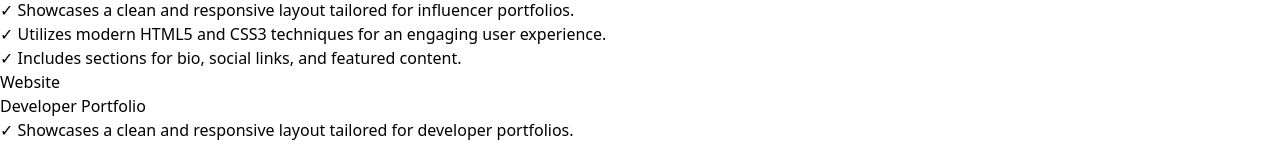
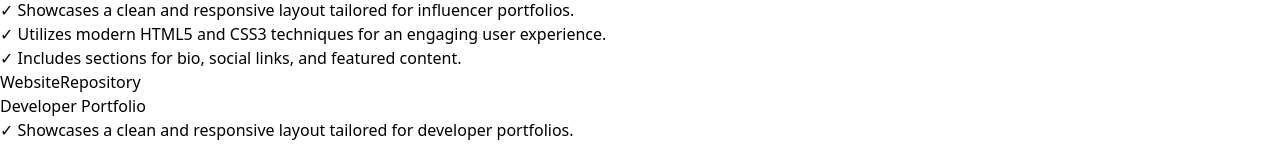
Before and after one commit to Nirob-Barman/MyPortfolio, a React (Vite) app: page /projects in a window 1280 px wide. Shown: the part 800-946 px from the top of the page. Built offline with nearby package versions, Linux system fonts and the light colour scheme.

Commit message:
Repository Added in project page for static projects

```diff
--- a/src/Home/Home/ProjectsPage.jsx
+++ b/src/Home/Home/ProjectsPage.jsx
@@ -78,6 +78,17 @@ const ProjectsPage = () => {
                                 </a>
                             )}
 
+                            {project.links.repository && (
+                                <a
+                                    href={project.links.repository}
+                                    target="_blank"
+                                    rel="noopener noreferrer"
+                                    className="bg-blue-500 text-white px-4 py-2 rounded-full"
+                                >
+                                    Repository
+                                </a>
+                            )}
+
                             {project.links.server && (
                                 <a
                                     href={project.links.server}
```
